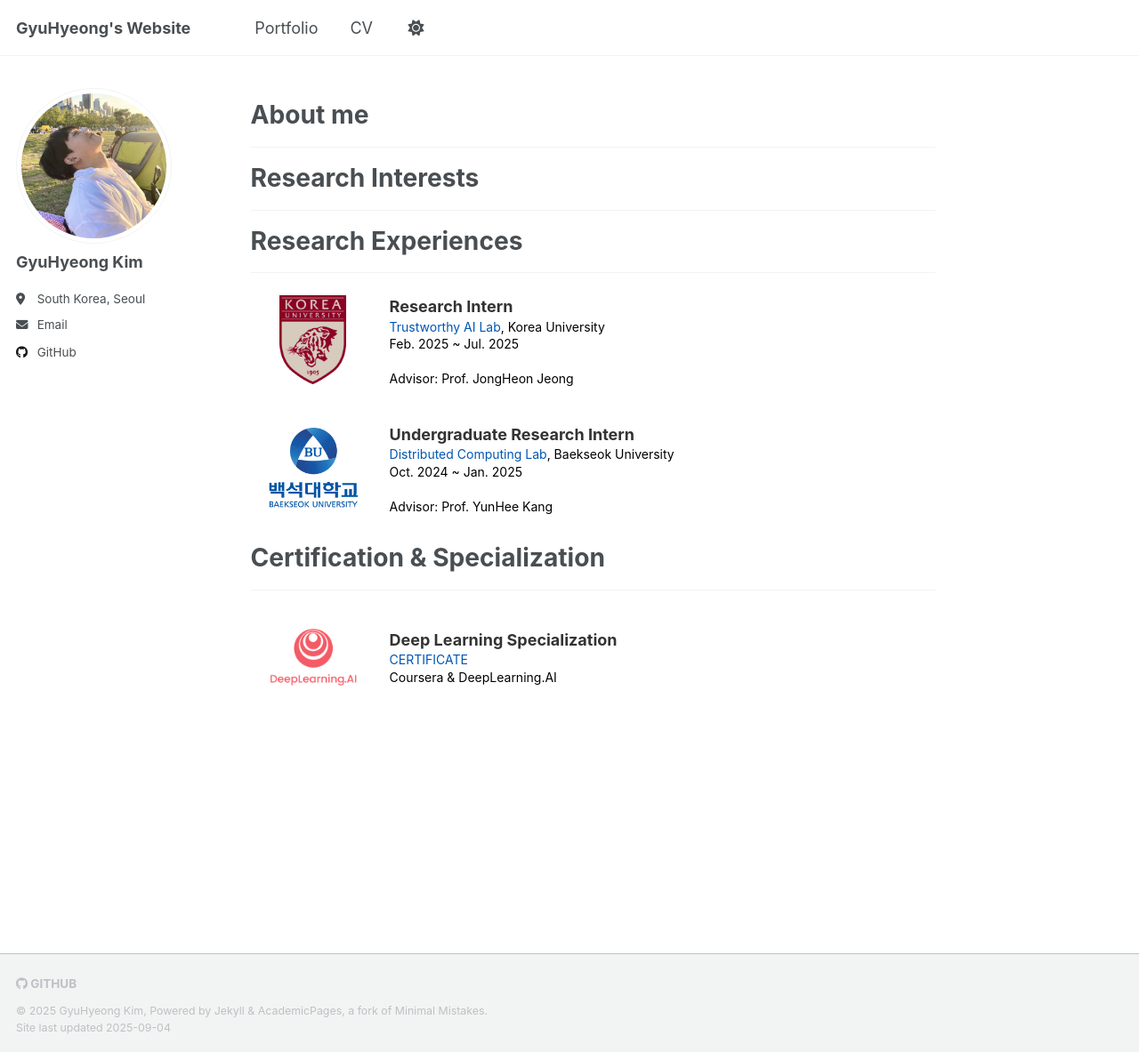
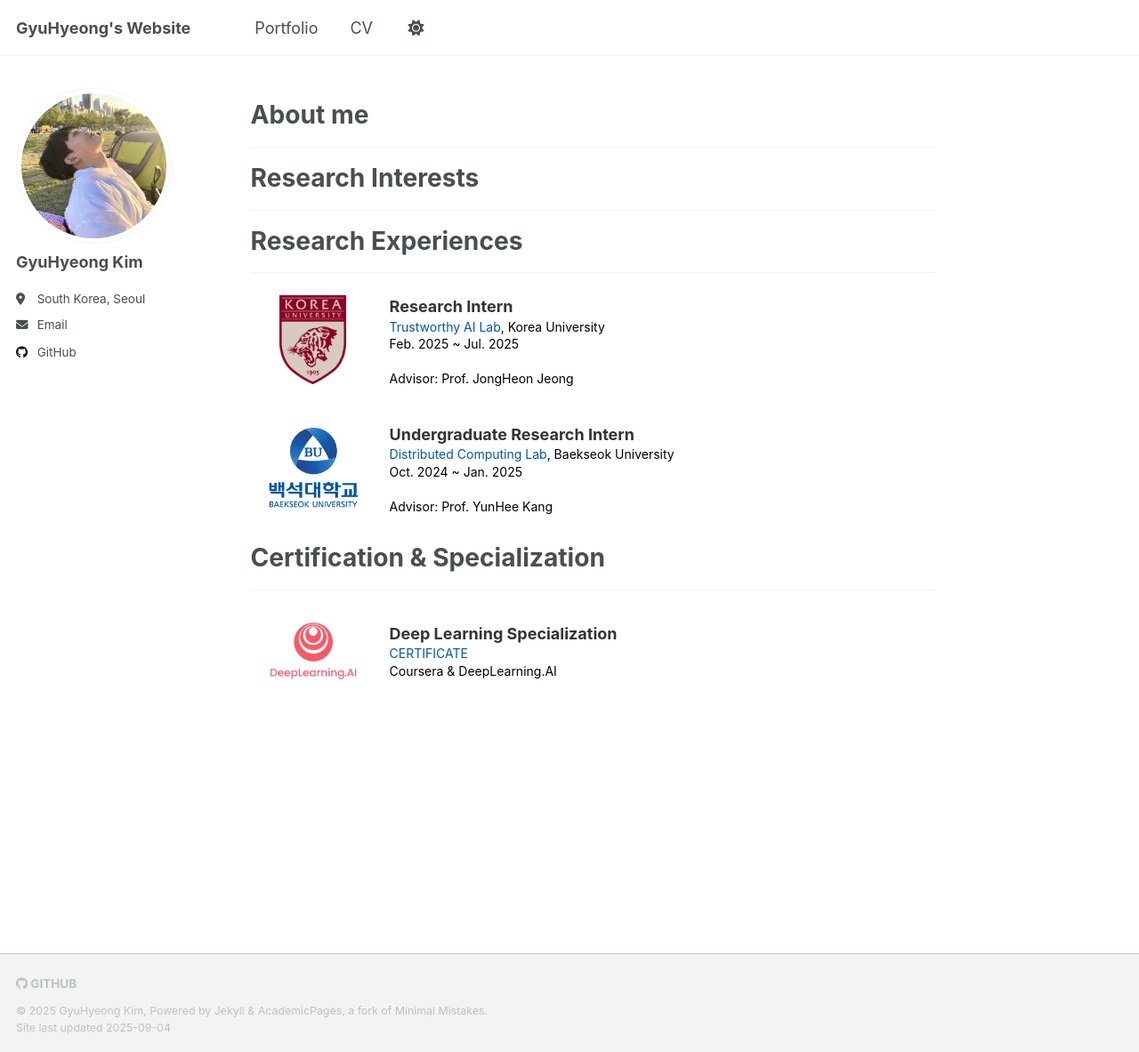
Before and after one commit to GyuHyeong-Kim/GyuHyeong-Kim.github.io, a Jekyll site: the page built from _pages/about.md, in a window 1280 px wide and 1183 px high. Shown: the whole window at 89% size. Built offline with Jekyll 4.4.1, drawn with Linux system fonts in a browser that asks for light colours; a script that is not in the unit is left out.

Commit message:
Update about.md

```diff
--- a/_pages/about.md
+++ b/_pages/about.md
@@ -49,7 +49,7 @@
 ======
 ---
 
-<div style="display: flex; gap: 36px; align-items: center; margin-top: 25px; margin-bottom: 40px;">
+<div style="display: flex; gap: 36px; align-items: center; margin-top: 10px; margin-bottom: 40px;">
   <img src="/images/DeepLearningAI.png" alt="DeepLearningAI"
        style="width: 100px; height: 100px; object-fit: contain; margin-left: 20px;">
 
```
